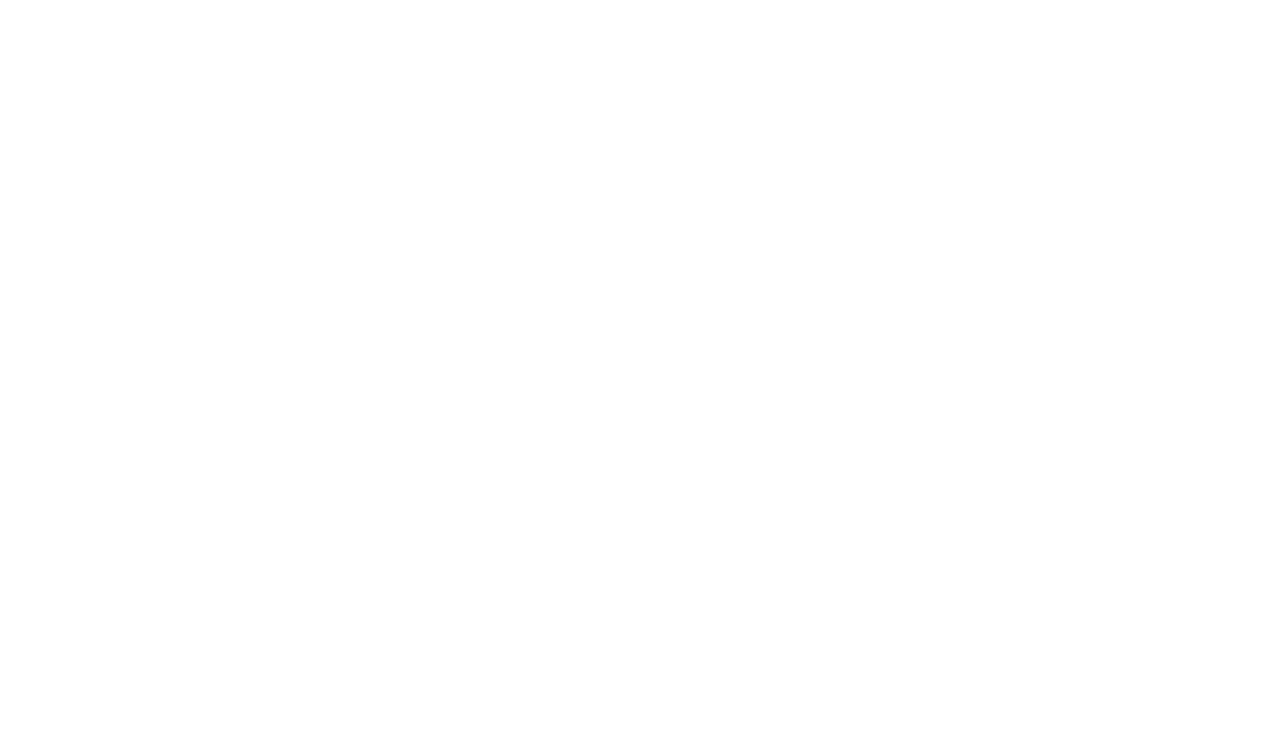
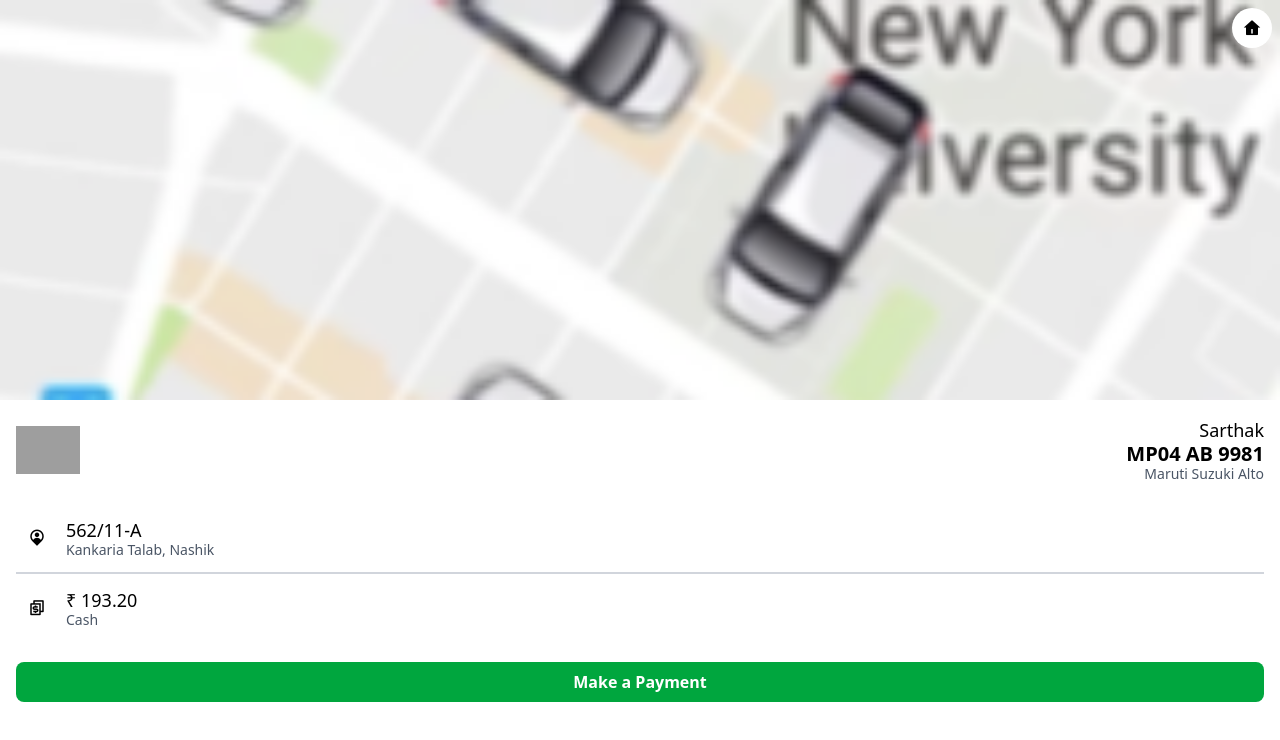
Before and after one commit to infoSleuth25/uber, a React (Vite) app in the folder frontend/: page /riding in a window 1280 px wide. Before the commit this address had no page. Shown: the top 740 px of the page. Built offline with nearby package versions, Linux system fonts and the light colour scheme; grey boxes are pictures that could not be loaded.

Commit message:
Riding page for user is added

```diff
--- a/frontend/src/App.jsx
+++ b/frontend/src/App.jsx
@@ -12,6 +12,7 @@
 import CaptainHome from './pages/CaptainHome';
 import CaptainProtectedWrap from './pages/CaptainProtectedWrap';
 import CaptainLogout from './pages/CaptainLogout';
+import Riding from './pages/Riding';
 
 const App = ()=>{
     return (
@@ -19,6 +20,7 @@
             <Routes>
                 <Route path='/' element={<Start />}/>
                 <Route path='/login' element={<UserLogin />}/>
+                <Route path='/riding' element={<Riding />}/>
                 <Route path='/signup' element={<UserSignup />}/>
                 <Route path='/captain-login' element={<CaptainLogin />}/>
                 <Route path='/captain-signup' element={<CaptainSignup />}/>
--- /dev/null
+++ b/frontend/src/pages/Riding.jsx
@@ -0,0 +1,54 @@
+import React from 'react'
+import { Link } from 'react-router-dom'
+
+const Riding = () => {
+    function buttonClickHandler(){
+
+    }
+  return (
+    <div className='h-screen'>
+        <Link to='/home' className='fixed h-10 right-2 top-2 w-10 bg-white flex items-center justify-center rounded-full'>
+        <i className="text-lg font-medium ri-home-4-fill"></i>
+        </Link>
+        <div className='h-1/2'>
+            <img
+            src="/uberMap.png"
+            alt="Uber Map"
+            className="w-full h-full object-cover"
+            />
+        </div>
+        <div className='h-1/2 p-4'>
+        <div className='flex items-center justify-between'>
+        <img className='h-12' src="https://www.uber-assets.com/image/upload/f_auto,q_auto:eco,c_fill,h_368,w_552/v1555367310/assets/30/51e602-10bb-4e65-b122-e394d80a9c47/original/Final_UberX.png" alt="" />
+        <div className='text-right'>
+          <h2 className='text-lg font-medium'>Sarthak</h2>
+          <h4 className='text-xl font-semibold -mt-1 -mb-1'>MP04 AB 9981</h4>
+          <p className='text-sm text-gray-600'>Maruti Suzuki Alto</p>
+        </div>
+        </div>
+          <div className='flex gap-2 flex-col justify-between items-center'>
+            <div className='w-full mt-5'>
+                <div className='flex items-center gap-5 p-3 border-b-2 border-gray-300'>
+                    <i className="text-lg ri-map-pin-user-fill"></i>
+                    <div >
+                        <h3 className='text-lg font-medium'>562/11-A</h3>
+                        <p className='text-sm -mt-1 text-gray-600'>Kankaria Talab, Nashik</p>
+                    </div>
+                </div>
+                <div className='flex items-center gap-5 p-3'>
+                    <i className="text-lg ri-currency-line"></i>
+                    <div >
+                        <h3 className='text-lg font-medium'>₹ 193.20</h3>
+                        <p className='text-sm -mt-1 text-gray-600'>Cash</p>
+                    </div>
+                </div>
+            </div>
+          </div>
+          <button onClick={buttonClickHandler} className='w-full mt-5 bg-green-600 text-white font-semibold p-2 rounded-lg'>Make a Payment</button>
+
+        </div>
+    </div>
+  )
+}
+
+export default Riding
```
